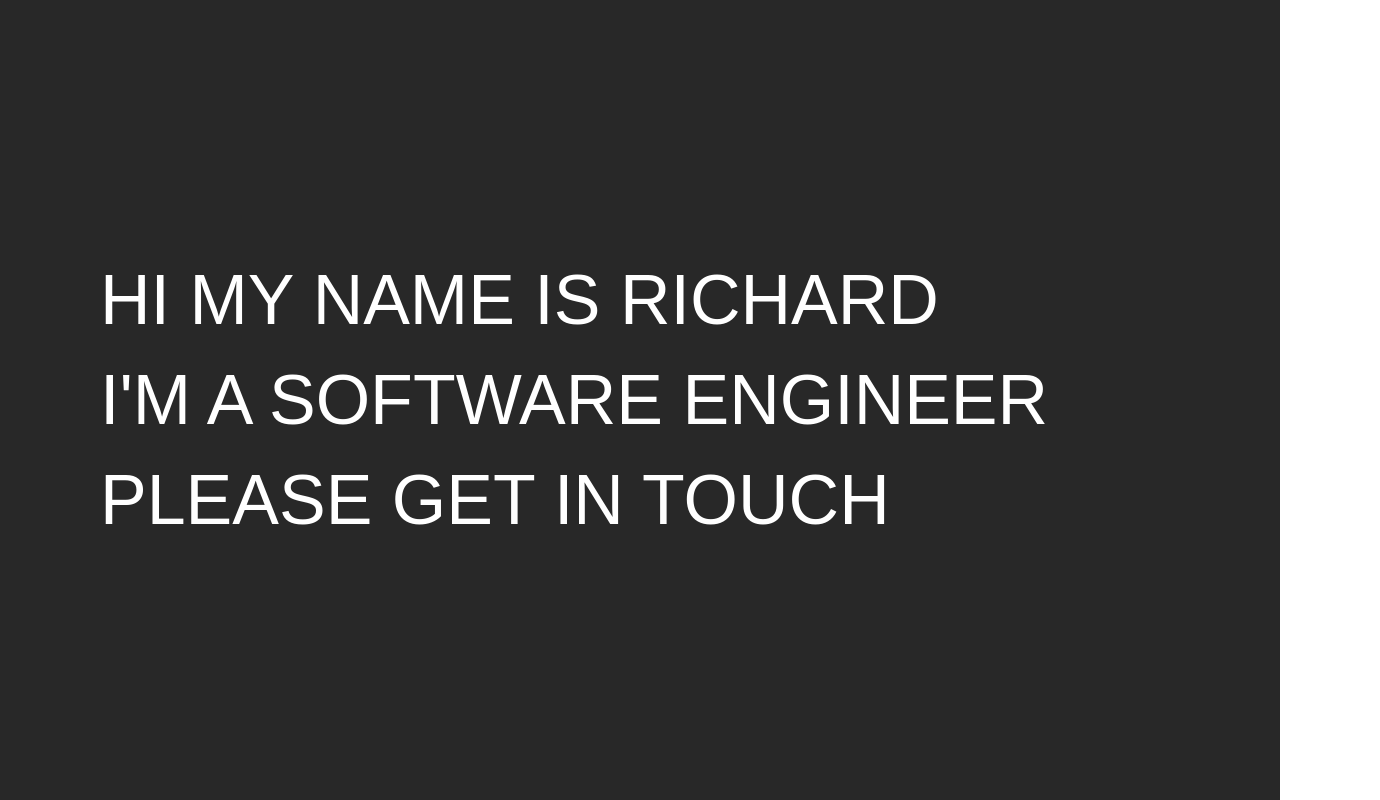
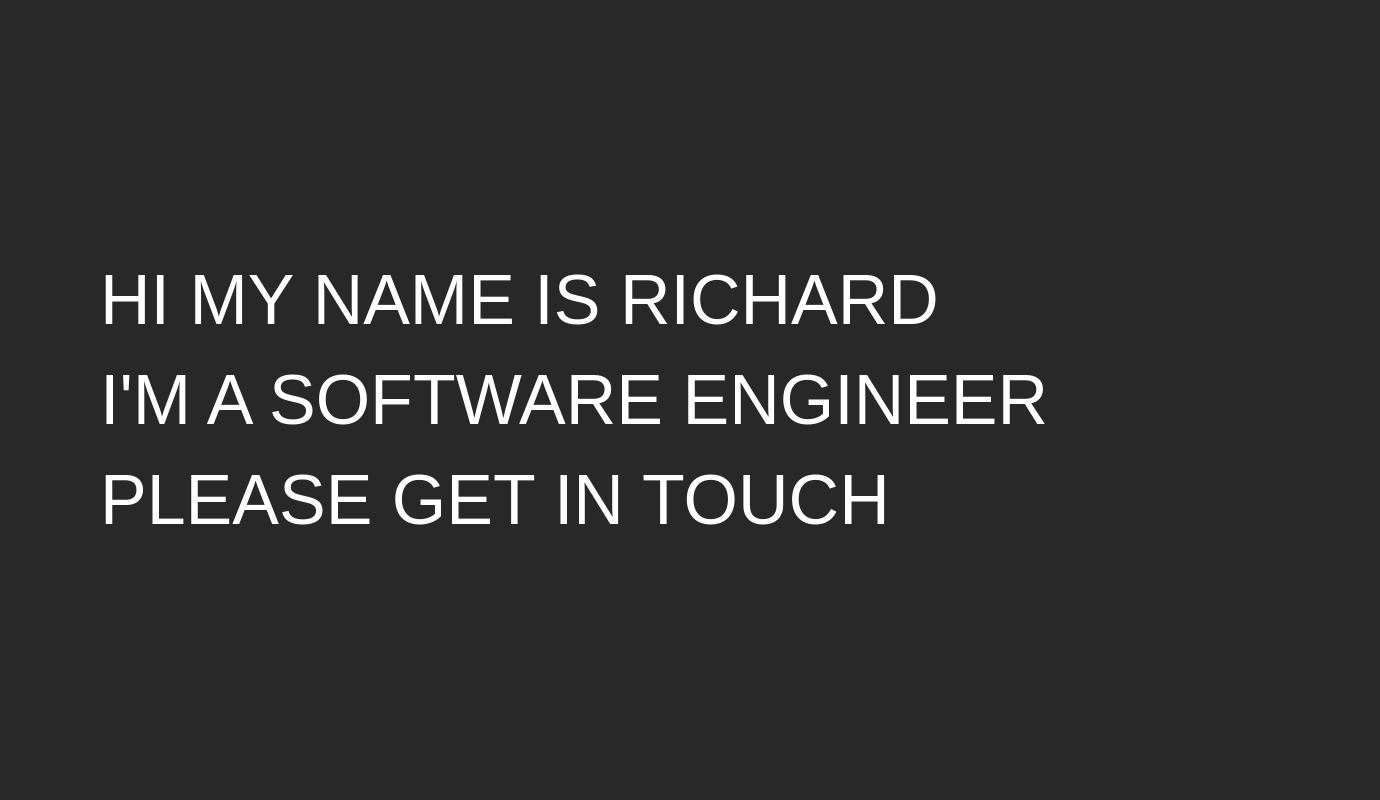
Before and after one commit to RSee07/richardsee, a React app: page / in a window 1280 px wide. Shown: the whole page, 1380 px wide, since content can reach past the window. Built offline with nearby package versions, Linux system fonts and the light colour scheme.

Commit message:
Changes to div arrangement so background-color is in body css

```diff
--- a/src/App.js
+++ b/src/App.js
@@ -12,25 +12,24 @@ import Experience from './components/Experience'
 import About from './components/About'
 import Contact from './components/Contact'
 
-const Background = styled.div`
+const RouteWrapper = styled.div`
+    margin: 60px 20px 0;
+`
+
+const RouteWrapperHome = styled.div`
     height: 100vh;
     width: 100vw;
-    background-color: #282828;
-`
-
-const RouteWrapper = styled.div`
-    height: 100%;
-    margin-left: ${prop => prop.marginLeft ? "20px" : "0"};
     display: flex;
     flex-direction: column;
     justify-content: center;
+    margin-left: 20px;
 
     @media (min-width: 600px) {
-        margin-left: ${prop => prop.marginLeft ? "40px" : "0"};
+        margin-left: 40px;
     }
 
     @media (min-width: 1200px) {
-        margin-left: ${prop => prop.marginLeft ? "100px" : "0"};
+        margin-left: 100px;
     }
 `
 
@@ -81,18 +80,14 @@ export default class App extends React.Component {
 
         return (
             <BrowserRouter>
-                <Fragment>
-                    <Background>
                 <Switch>
                     {/* Conditionally render routeLinks once data has been loaded */}
                     {this.state.data && routeLinks}
                     <Route
                         path="/"
-                                render={() => <RouteWrapper marginLeft ><Intro /></RouteWrapper>}
+                        render={() => <RouteWrapperHome marginLeft ><Intro /></RouteWrapperHome>}
                     />
                 </Switch>
-                    </Background>
-                </Fragment>
             </BrowserRouter>
         )
     }
--- a/src/components/Header.js
+++ b/src/components/Header.js
@@ -6,6 +6,7 @@ const Head = styled.header`
     position: fixed;
     width: 100%;
     height: 40px;
+    top: 0;
     z-index: 1;
     background-color: #020202;
     box-shadow: 0px 0px 8px 2px #000000;
--- a/src/index.css
+++ b/src/index.css
@@ -2,4 +2,5 @@ body {
     margin: 0;
     padding: 0;
     font-family: sans-serif;
+    background-color: #282828;
 }
```
Lines whose indentation alone changed are shown as unchanged.
